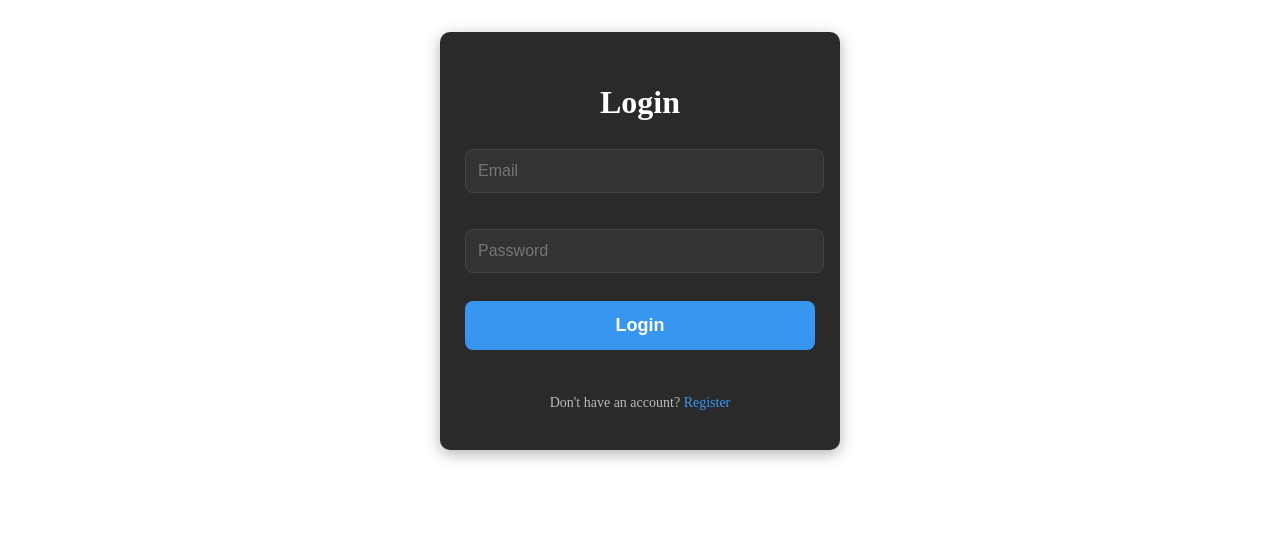
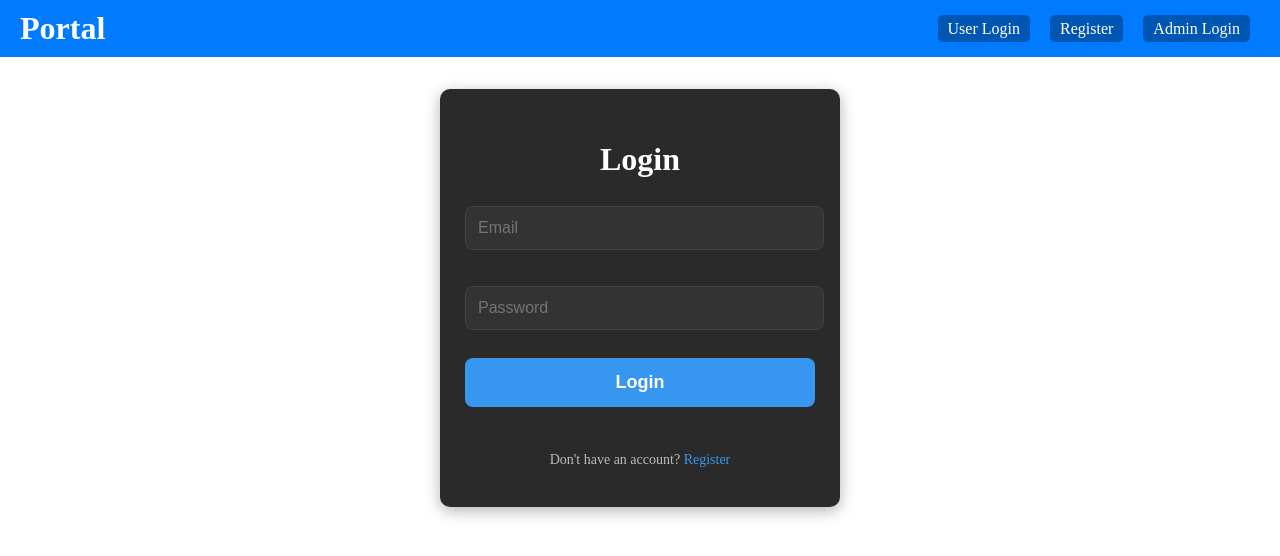
Before and after one commit to pratham182/frontend_bank_assignment, a React (Vite) app: page /login in a window 1280 px wide. Shown: the top 556 px of the page. Built offline with nearby package versions, Linux system fonts and the light colour scheme; no server answers.

Commit message:
new-comit

```diff
--- a/src/App.jsx
+++ b/src/App.jsx
@@ -1,5 +1,5 @@
 import React from 'react';
-import { BrowserRouter as Router, Routes, Route } from 'react-router-dom';
+import { BrowserRouter as Router, Routes, Route, Link } from 'react-router-dom';
 import Dashboard from './pages/Dashboard';
 import Login from './pages/Login';
 import Register from './pages/Register';
@@ -8,23 +8,59 @@ import AdminLogin from './pages/AdminLogin';
 import AdminDashboard from './pages/AdminDashboard';
 import AdminRoute from './Component/AdminRoute';
 
+const Buttons = () => {
+  return (
+
+      <div style={styles.divbar}>
+        <h2 style={styles.logo}>Portal</h2>
+        <div>
+          <Link to="/login" style={styles.link}>User Login</Link>
+          <Link to="/register" style={styles.link}>Register</Link>
+          <Link to="/adminLogin" style={styles.link}>Admin Login</Link>
+        </div>
+      </div>
+  )
+};
 const App = () => {
   return (
     <Router>
+      <Buttons/>
       <Routes>
         <Route path="/login" element={<AuthRoute isPublic={true} element={<Login />} />} />
         <Route path="/register" element={<AuthRoute isPublic={true} element={<Register />} />} />
         <Route path="/" element={<AuthRoute isPublic={false} element={<Dashboard />} />} />
 
-        <Route path="/adminLogin" element={<AdminLogin />} />
 
-        <Route
-          path="/adminDashboard"
-          element={<AdminRoute element={<AdminDashboard />} />}
-        />
+
+<Route path="/adminLogin" element={<AdminRoute isPublic={true} element={<AdminLogin />} />} />
+<Route path="/adminDashboard" element={<AdminRoute isPublic={false} element={<AdminDashboard />} />} />
       </Routes>
     </Router>
   );
 };
 
+
+const styles = {
+  divbar: {
+    display: "flex",
+    justifyContent: "space-between",
+    alignItems: "center",
+    padding: "10px 20px",
+    backgroundColor: "#007bff",
+    color: "white",
+  },
+  logo: {
+    margin: 0,
+  },
+  link: {
+    margin: "0 10px",
+    color: "white",
+    textDecoration: "none",
+    fontSize: "16px",
+    padding: "5px 10px",
+    borderRadius: "5px",
+    backgroundColor: "#0056b3",
+  },
+};
+
 export default App;
--- a/src/Component/AdminRoute.jsx
+++ b/src/Component/AdminRoute.jsx
@@ -1,41 +1,41 @@
-import { useState, useEffect } from "react";
+import React, { useState, useEffect } from "react";
 import { Navigate } from "react-router-dom";
 import axios from "axios";
 
-const AdminRoute = ({ element }) => {
+const backendUrl = "http://localhost:2000";
+
+const AdminRoute = ({ isPublic, element }) => {
   const [isAdmin, setIsAdmin] = useState(null);
 
   useEffect(() => {
     const checkAdmin = async () => {
       try {
-        const response = await axios.get("http://localhost:2000/api/admin", {
+        const response = await axios.get(`${backendUrl}/api/admin`, {
           withCredentials: true,
         });
 
-        if (response.data.success && response.data.isAdmin) {
-          setIsAdmin(true);
-        } else {
-          setIsAdmin(false);
-        }
+        setIsAdmin(response.data.success && response.data.isAdmin);
       } catch (error) {
-        setIsAdmin(false); // Permission denied
+        setIsAdmin(false);
       }
     };
 
     checkAdmin();
   }, []);
 
-  // Show loading state while checking admin status
   if (isAdmin === null) {
     return <div>Loading...</div>;
   }
 
-  if (isAdmin) {
-    return element;
+  if (isPublic && isAdmin) {
+    return <Navigate to="/adminDashboard" />;
   }
 
+  if (!isPublic && !isAdmin) {
+    return <Navigate to="/adminLogin" />;
+  }
 
-  return <Navigate to="/adminLogin" />;
+  return element;
 };
 
 export default AdminRoute;
--- a/src/Component/AuthRoute.jsx
+++ b/src/Component/AuthRoute.jsx
@@ -2,7 +2,8 @@ import React, { useState, useEffect } from 'react';
 import { Navigate, useNavigate } from 'react-router-dom';
 import axios from 'axios';
 
-const backendUrl = 'http://localhost:2000';
+const backendUrl = import.meta.env.VITE_BACKEND_URL || "http://localhost:2000";
+
 
 const AuthRoute = ({ isPublic, element }) => {
   const [isAuthenticated, setIsAuthenticated] = useState(null);
--- a/src/Component/BankList.jsx
+++ b/src/Component/BankList.jsx
@@ -20,8 +20,8 @@ const BankList = ({ banks, handleEdit, handleDelete, type }) => {
           </tr>
         </thead>
         <tbody>
-          {banks.data.length > 0 ? (
-            banks.data.map((bank) => (
+          {banks.length > 0 ? (
+            banks.map((bank) => (
               <tr key={bank._id}>
                  {type == 'admin' && <td>
               {bank.user.username}
@@ -34,7 +34,7 @@ const BankList = ({ banks, handleEdit, handleDelete, type }) => {
                 {type === 'user' && (
                   <td>
                     <button onClick={() => handleEdit(bank._id)} className="edit-btn">Edit</button>
-                    <button onClick={() => handleDelete(bank._id)} className="delete-btn">Delete</button>
+                    <button style={{marginLeft:"0.5rem"}} onClick={() => handleDelete(bank._id)} className="delete-btn">Delete</button>
                   </td>
                 )}
               </tr>
--- a/src/api.js
+++ b/src/api.js
@@ -1,10 +1,9 @@
 
 
 import axios from "axios"
-const backendUrl = 'http://localhost:2000';
 
 
-
+const backendUrl = import.meta.env.VITE_BACKEND_URL || "http://localhost:2000";
 
 
 
--- a/src/pages/AdminDashboard.jsx
+++ b/src/pages/AdminDashboard.jsx
@@ -13,17 +13,18 @@ const AdminDashboard = () => {
     const fetchBanks = async () => {
       try {
 
+
         const response = await axios.get('http://localhost:2000/api/getAllAccounts');
-console.log(response)
+
         if (response.data.success) {
-          setBanks(response.data);
+console.log(response.data.data)
+          setBanks(response.data.data);
         } else {
           toast.error(response.data.message || 'Error fetching bank accounts');
         }
       } catch (err) {
         console.error(err);
-        // setError('Error connecting to server');
-        // toast.error('Error connecting to server');
+
       } finally {
         setLoading(false);
       }
--- a/src/pages/Dashboard.jsx
+++ b/src/pages/Dashboard.jsx
@@ -25,6 +25,8 @@ const Dashboard = () => {
       try {
         const response = await getBanks();
         if (response.success) {
+
+          console.log(response)
           setBanks(response.data.data.accounts);
         } else {
           toast.error(response.message || 'Error fetching bank accounts');
@@ -125,7 +127,7 @@ const Dashboard = () => {
 
         {error && <div className="error-message">{error}</div>}
 
-        <BankList banks={banks} handleEdit={handleEdit} handleDelete={handleDelete}/>
+        <BankList type="user" banks={banks} handleEdit={handleEdit} handleDelete={handleDelete}/>
 
         {isModalOpen && (
           <Modal
```
Also changed, not shown: 1 other file (tests, documents, lock files or other folders).
